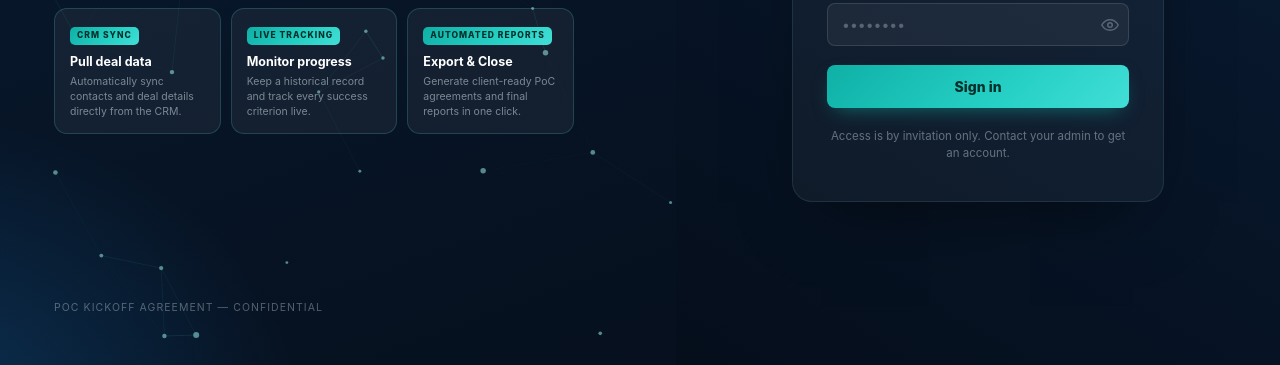
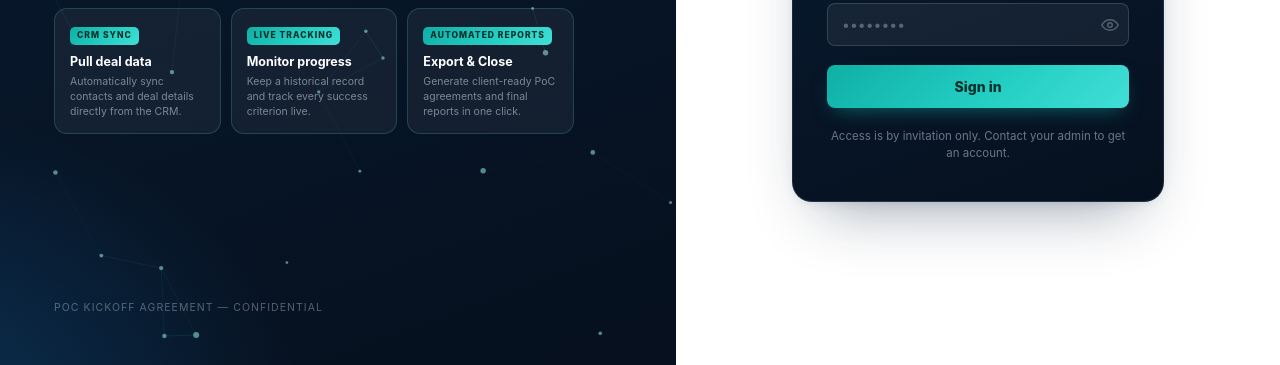
Before and after one commit to danielsanmartin-lang/poc-goals-tool, a plain HTML site: page index.html in a window 1280 px wide. Shown: the part 435-800 px from the top of the page. Drawn offline with Linux system fonts and the light colour scheme.

Commit message:
Login: independiente del tema — panel derecho blanco + tarjeta azul
El día/noche ya no afecta al login. Colores fijos: lado derecho siempre
blanco, formulario en tarjeta navy (a juego con el panel de marca) con
texto/campos/botón en valores fijos. Scopeado a .auth-panel; pwchange y
setup siguen respetando el tema.

Co-Authored-By: Claude Opus 4.8 <noreply@anthropic.com>

```diff
--- a/css/styles.css
+++ b/css/styles.css
@@ -308,7 +308,7 @@ body[data-view="poc"] .only-poc{display:inline-flex !important;}
 .auth-note{font-size:11.5px;color:var(--ink4);margin-top:20px;line-height:1.5;text-align:center;}
 
 /* login: pantalla dividida (panel de marca + formulario) */
-.auth-split{padding:0;background:var(--bg);display:grid;grid-template-columns:1.12fr 1fr;align-items:stretch;}
+.auth-split{padding:0;background:#FFFFFF;display:grid;grid-template-columns:1.12fr 1fr;align-items:stretch;}
 .lg-brand{position:relative;display:flex;flex-direction:column;padding:48px 54px;color:#fff;overflow:hidden;background:
   radial-gradient(560px 420px at 82% -10%,rgba(38,208,197,.28),transparent 62%),
   radial-gradient(640px 520px at -12% 108%,rgba(23,110,180,.35),transparent 60%),
@@ -329,22 +329,25 @@ body[data-view="poc"] .only-poc{display:inline-flex !important;}
 .lg-vn{font-size:12.5px;font-weight:700;}
 .lg-vd{font-size:10.5px;color:rgba(226,240,248,.5);line-height:1.45;margin-top:2px;}
 .lg-foot{position:relative;font-size:10.5px;letter-spacing:.1em;text-transform:uppercase;color:rgba(226,240,248,.35);}
-/* Lado derecho: fondo oscuro a juego con el panel de marca + tarjeta glass.
-   El login queda como una pantalla oscura coherente (en ambos temas), así
-   que el texto y los campos de ESTA tarjeta van en claro, no con los tokens
-   del tema. Solo afecta al login (.auth-panel no existe en pwchange/setup). */
-.auth-panel{display:flex;align-items:center;justify-content:center;padding:48px 40px;background:linear-gradient(210deg,#0A1E38 0%,#071528 55%,#050E1B 100%);}
-.auth-panel .auth-card{max-width:372px;padding:38px 34px;background:rgba(255,255,255,.045);border:1px solid rgba(120,200,220,.12);border-radius:20px;box-shadow:0 30px 70px -30px rgba(0,0,0,.6),inset 0 1px 0 rgba(255,255,255,.05);}
+/* El login NO sigue el tema día/noche: todos sus colores son fijos.
+   Lado derecho SIEMPRE blanco; el formulario va en una tarjeta azul (navy,
+   a juego con el panel de marca), con texto y campos en claro. Todo scopeado
+   a .auth-panel → no afecta a pwchange/setup, que sí siguen el tema. */
+.auth-panel{display:flex;align-items:center;justify-content:center;padding:48px 40px;background:#FFFFFF;}
+.auth-panel .auth-card{max-width:372px;padding:38px 34px;background:linear-gradient(160deg,#0A2038 0%,#071527 60%,#06111F 100%);border:1px solid rgba(120,200,220,.14);border-radius:20px;box-shadow:0 30px 60px -28px rgba(11,31,58,.45),0 4px 14px -8px rgba(11,31,58,.22);}
 .auth-panel .auth-logo{color:#F2F7FB;}
+.auth-panel .auth-logo span{color:#41DED6 !important;} /* punto de marca, fijo */
 .auth-panel .auth-title{color:#FFFFFF;}
-.auth-panel .auth-sub{color:rgba(226,240,248,.55);}
+.auth-panel .auth-sub{color:rgba(226,240,248,.6);}
 .auth-panel .auth-field label{color:rgba(180,198,216,.75);}
-.auth-panel .auth-field input{background:rgba(255,255,255,.05);border-color:rgba(255,255,255,.12);color:#EAF1F8;}
-.auth-panel .auth-field input::placeholder{color:rgba(226,240,248,.3);}
-.auth-panel .auth-field input:focus{border-color:var(--teal);background:rgba(255,255,255,.07);box-shadow:0 0 0 4px rgba(47,217,207,.15);}
-.auth-panel .auth-note{color:rgba(226,240,248,.4);}
+.auth-panel .auth-field input{background:rgba(255,255,255,.06);border-color:rgba(255,255,255,.14);color:#EAF1F8;}
+.auth-panel .auth-field input::placeholder{color:rgba(226,240,248,.32);}
+.auth-panel .auth-field input:focus{border-color:#2BD4C8;background:rgba(255,255,255,.09);box-shadow:0 0 0 4px rgba(43,212,200,.18);}
+.auth-panel .auth-note{color:rgba(226,240,248,.45);}
 .auth-panel .pw-eye{color:rgba(226,240,248,.5);}
-.auth-panel .pw-eye.on{color:var(--heroteal);}
+.auth-panel .pw-eye.on{color:#41DED6;}
+/* Botón fijo (no depende del tema): mismo gradiente teal en día y noche. */
+.auth-panel .auth-btn{background:linear-gradient(135deg,#0FB0A6,#26D0C5 60%,#41DED6);color:#04302B;}
 /* En pantallas estrechas el login vuelve a una sola columna (solo formulario). */
 @media (max-width:860px){
   .auth-split{grid-template-columns:1fr;}
```
